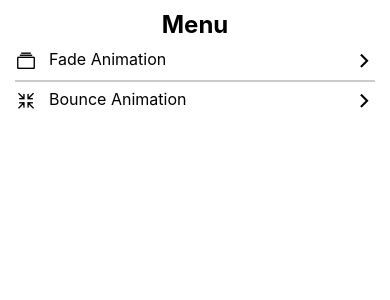
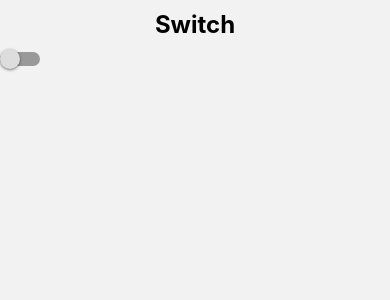
Before and after one commit to tris460/ReactNativeGists, a React Native app: screen /Switch in a window 390 px wide. Shown: the top 300 px of the page. Built offline with nearby package versions, Linux system fonts and the light colour scheme.

Commit message:
Add switch

```diff
--- /dev/null
+++ b/src/data/menuItems.tsx
@@ -0,0 +1,19 @@
+import { FlatListItemInterface } from "../interfaces/appInterfaces";
+
+export const menuItems: FlatListItemInterface[] = [
+    {
+        name: 'Fade Animation',
+        icon: 'albums-outline',
+        component: 'FadeAnimation'
+    },
+    {
+        name: 'Bounce Animation',
+        icon: 'contract-outline',
+        component: 'BounceAnimation'
+    },
+    {
+        name: 'Switch',
+        icon: 'toggle-outline',
+        component: 'Switch'
+    },
+];
--- a/src/navigation/Navigator.tsx
+++ b/src/navigation/Navigator.tsx
@@ -2,6 +2,7 @@ import { createStackNavigator } from "@react-navigation/stack"
 import Home from "../screens/Home";
 import FadeAnimation from "../screens/FadeAnimation";
 import BounceAnimation from "../screens/BounceAnimation";
+import Switch from "../screens/Switch";
 
 const Stack = createStackNavigator();
 
@@ -11,6 +12,7 @@ const Navigator = () => {
         <Stack.Screen name="Home" component={Home} />
         <Stack.Screen name="FadeAnimation" component={FadeAnimation} />
         <Stack.Screen name="BounceAnimation" component={BounceAnimation} />
+        <Stack.Screen name="Switch" component={Switch} />
     </Stack.Navigator>
   )
 }
--- a/src/screens/Home.tsx
+++ b/src/screens/Home.tsx
@@ -1,21 +1,9 @@
 import React from 'react'
-import { FlatList, Text, View } from 'react-native'
+import { FlatList, Text } from 'react-native'
 import { styles } from '../theme/appTheme';
 import { SafeAreaView } from 'react-native-safe-area-context';
 import { FlatListItem, ItemSeparator } from '../component/FlatListItem';
-
-const menuItems = [
-    {
-        name: 'Fade Animation',
-        icon: 'albums-outline',
-        component: 'FadeAnimation'
-    },
-    {
-        name: 'Bounce Animation',
-        icon: 'contract-outline',
-        component: 'BounceAnimation'
-    }
-];
+import { menuItems } from '../data/menuItems';
 
 const Home = () => {
 
--- /dev/null
+++ b/src/screens/Switch.tsx
@@ -0,0 +1,25 @@
+import React, { useState } from 'react'
+import { Switch, Text, View } from 'react-native'
+import { styles } from '../theme/appTheme'
+
+const SwitchScreen = () => {
+    const [isEnabled, setIsEnabled] = useState(false);
+    const toggleSwitch = () => setIsEnabled(previousState => !previousState);
+
+    return (
+        <View>
+            <Text style={styles.title}>
+                Switch
+            </Text>
+            <Switch
+                trackColor={{false: '#999', true: '#e9e'}}
+                thumbColor={isEnabled ? '#a1a' : '#ddd'}
+                ios_backgroundColor="#3e3e3e"
+                onValueChange={toggleSwitch}
+                value={isEnabled}
+            />
+        </View>
+    )
+}
+
+export default SwitchScreen
```
